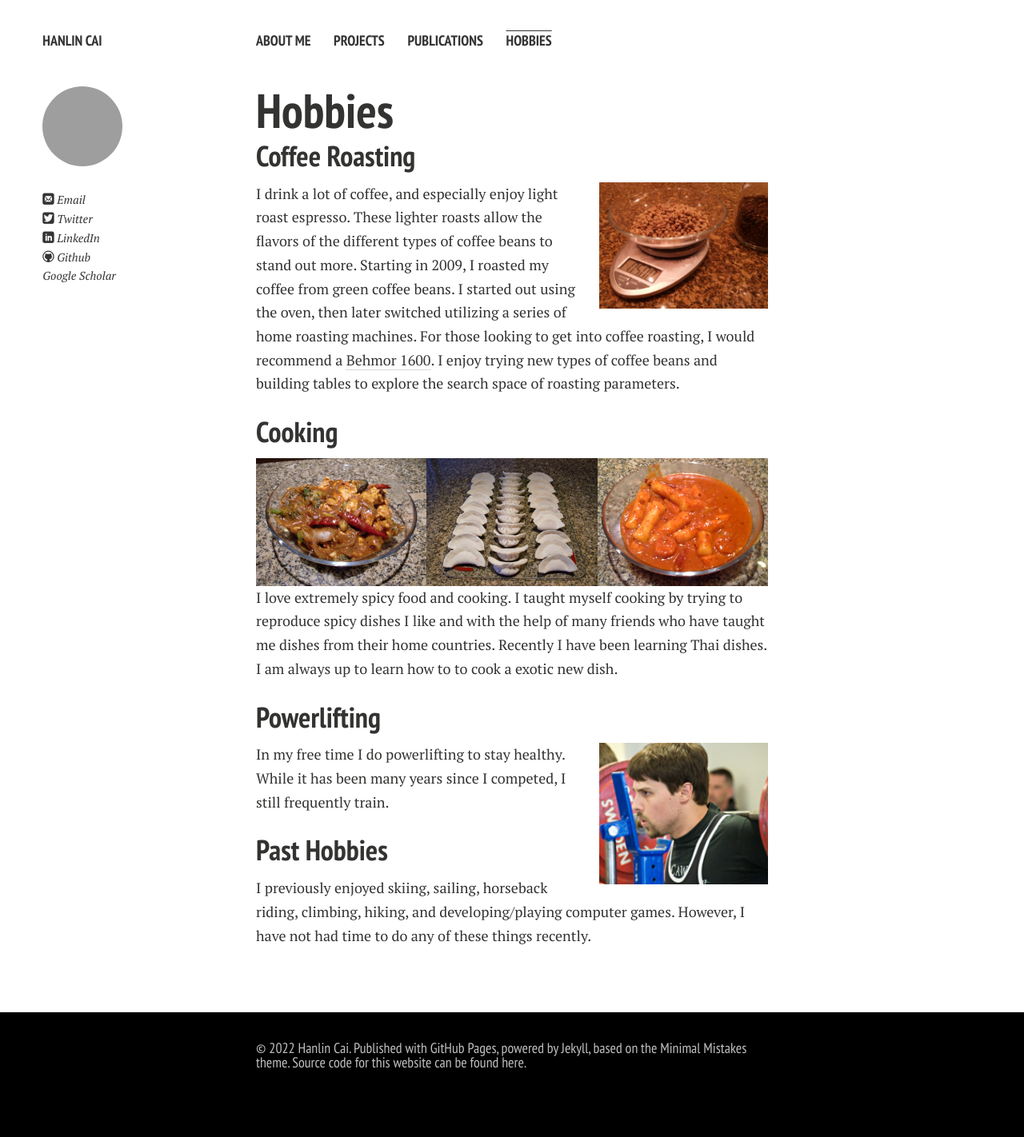
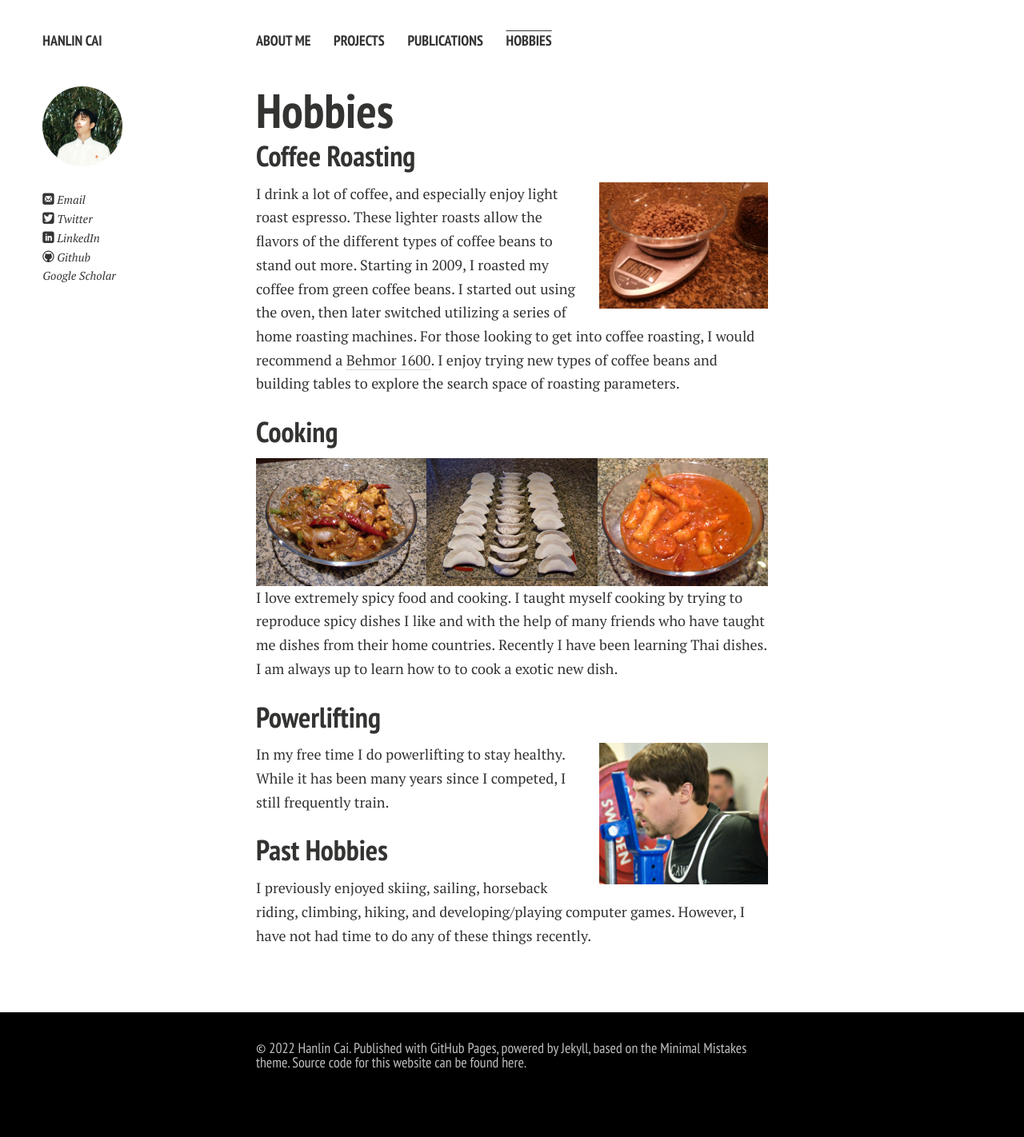
Before and after one commit to GuangLun2000/GuangLun2000.github.io, a Jekyll site: the page built from hobbies.md, in a window 1280 px wide. Shown: the whole page at 80% size. Built offline with Jekyll 4.4.1, drawn with Linux system fonts in a browser that asks for light colours; nearby versions of some CDN libraries; a style sheet for code colours, icons or effects is not loaded.

Commit message:
Update _config.yml

```diff
--- a/_config.yml
+++ b/_config.yml
@@ -7,7 +7,7 @@ url: https://caihanlin.com
 # Owner/author information
 owner:
   name:           Hanlin Cai
-  avatar:         hanlin.jpg
+  avatar:         hanlin1.jpg
 #  bio:
   email:          hanlin.cai@ieee.org
   # Social networking links are used in author-bio sidebar. Update and remove as you like.
```
